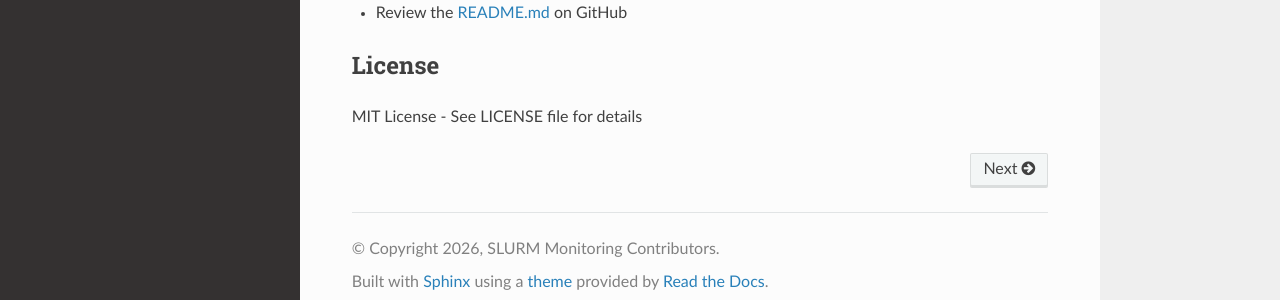
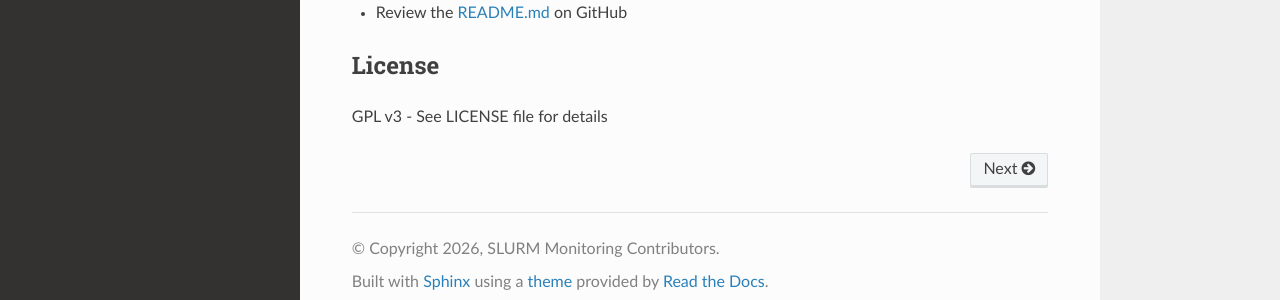
Before and after one commit to HealthyPear/slurm_monitor, a Sphinx documentation site: the page built from docs/index.rst, in a window 1280 px wide and 900 px high, scrolled down 3898 px. Shown: the part 582-882 px from the top of the window. Built offline with Sphinx 7.4.7 and the Read the Docs theme 3.1.0, drawn with Linux system fonts in a browser that asks for light colours.

Commit message:
docs: fix license section in lading page

```diff
--- a/docs/index.rst
+++ b/docs/index.rst
@@ -109,4 +109,4 @@ For issues and questions:
 License
 -------
 
-MIT License - See LICENSE file for details
+GPL v3 - See LICENSE file for details
```
